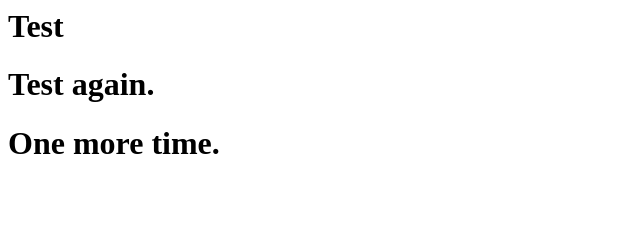
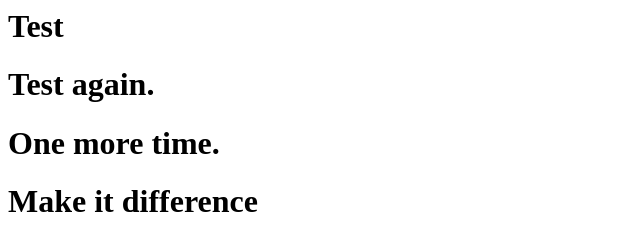
Before and after one commit to singaitem/learngit, a plain HTML site: page index.html in a window 1280 px wide. Shown: the whole page, without its empty margins (0-640 px from the left). Drawn offline with Linux system fonts and the light colour scheme.

Commit message:
try to conflict

```diff
--- a/index.html
+++ b/index.html
@@ -4,5 +4,6 @@
 		<h1>Test</h1>
 		<h1>Test again.</h1>
 		<h1>One more time.</h1>
+		<h1>Make it difference</h1>
 	</body>
 </html>
```
